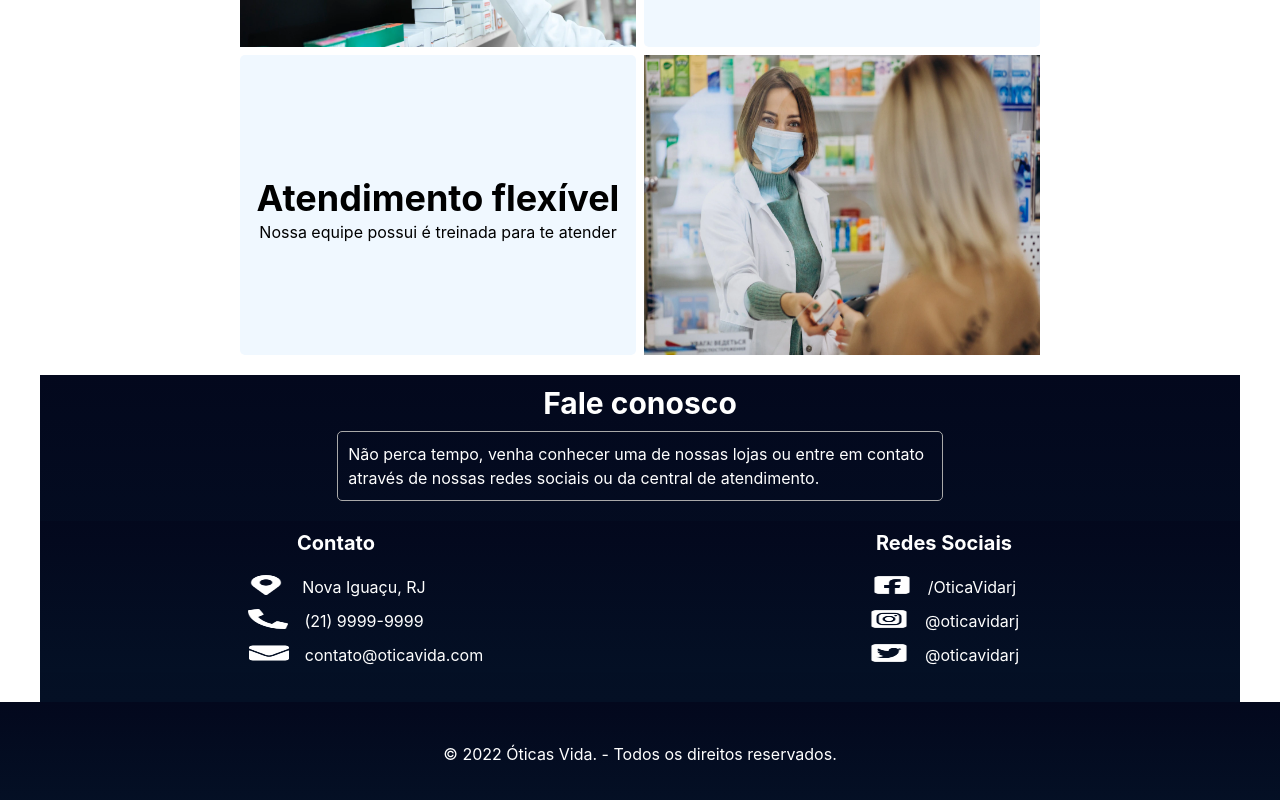
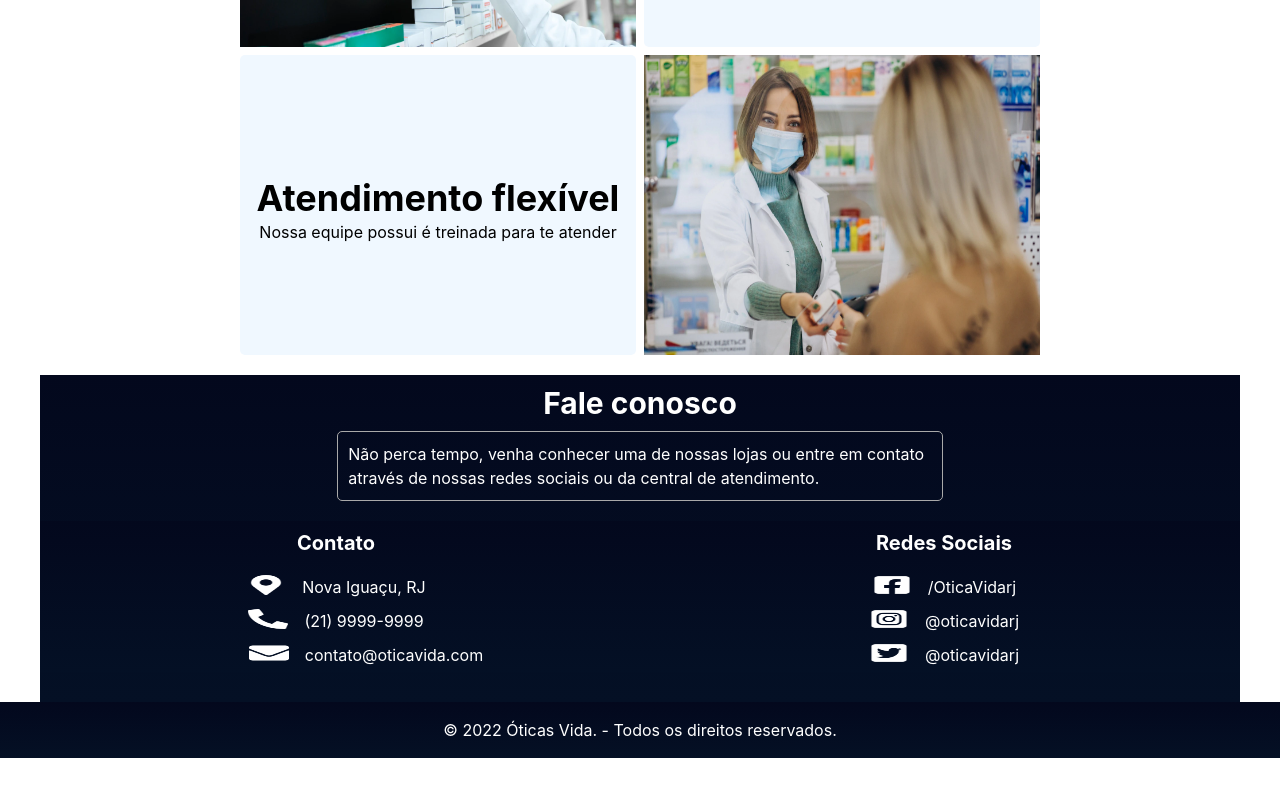
Before and after one commit to owesleymauricio/oticaComChakraUI, a Next.js app in the folder otica/: page / in a window 1280 px wide. Shown: the part 1780-2580 px from the top of the page. After the commit the page ends 2538 px from the top, so only its background shows below. Built offline with nearby package versions, Linux system fonts and the light colour scheme.

Commit message:
agora terminei

```diff
--- a/otica/src/components/rodape/index.tsx
+++ b/otica/src/components/rodape/index.tsx
@@ -10,9 +10,8 @@ function Rodape() {
       width="100%"
       bgGradient='linear( #03081d, #041025)'
       color="white"
-      py="10"
+      py="4"
 
-      px={{ base: "4", md: "8" }}
       textAlign="center"
     >
       <Text>
```
